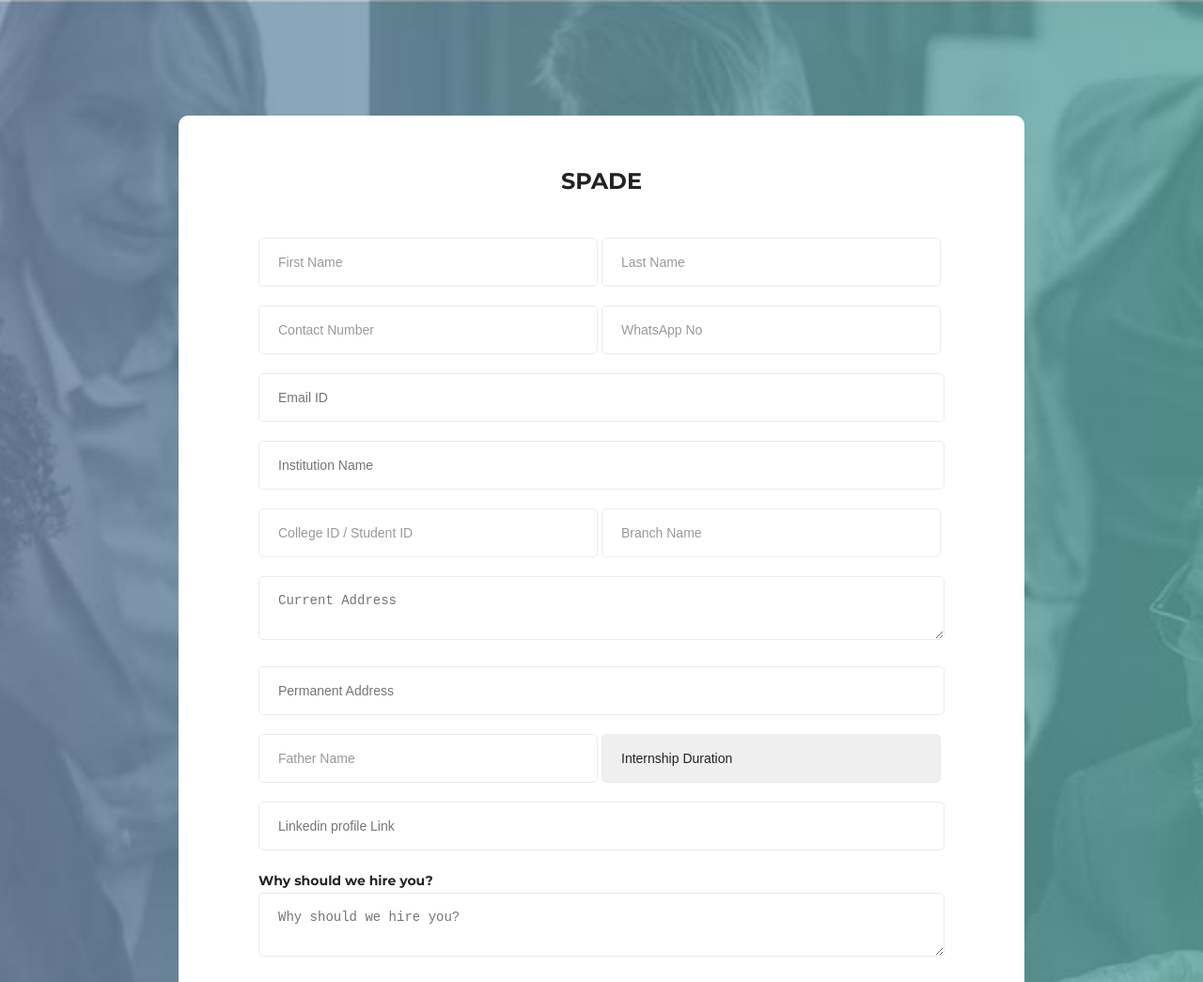
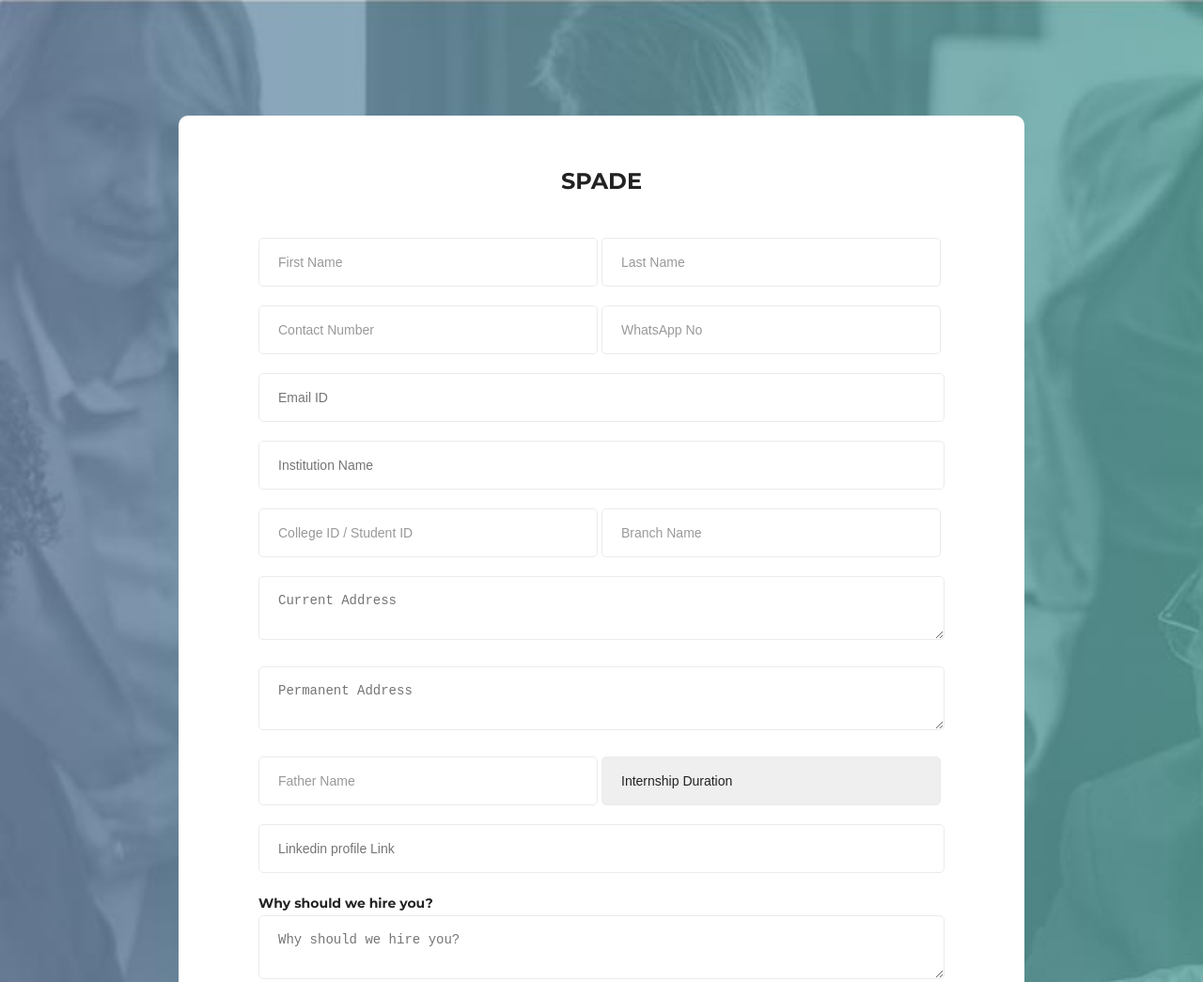
Before and after one commit to akhilsnair1047/spade-regis, a plain HTML site: page index.html in a window 1280 px wide. Shown: the top 1045 px of the page at 94% size. Drawn offline with Linux system fonts and the light colour scheme.

Commit message:
update #5

```diff
--- a/index.html
+++ b/index.html
@@ -51,8 +51,7 @@
                             <textarea x="text" class="form-input-1" name="name" id="name" placeholder="Current Address "></textarea>
                         </div>
                         <div class="form-group">
-                            <input x="text" class="form-input-1" name="name" id="name" placeholder="Permanent Address
-                            "/>
+                            <textarea x="text" class="form-input-1" name="name" id="name" placeholder="Permanent Address"></textarea>
                         </div>
                         <div class="form-group">
                             <input x="text" class="form-input" name="name" id="name" placeholder="Father Name
```
